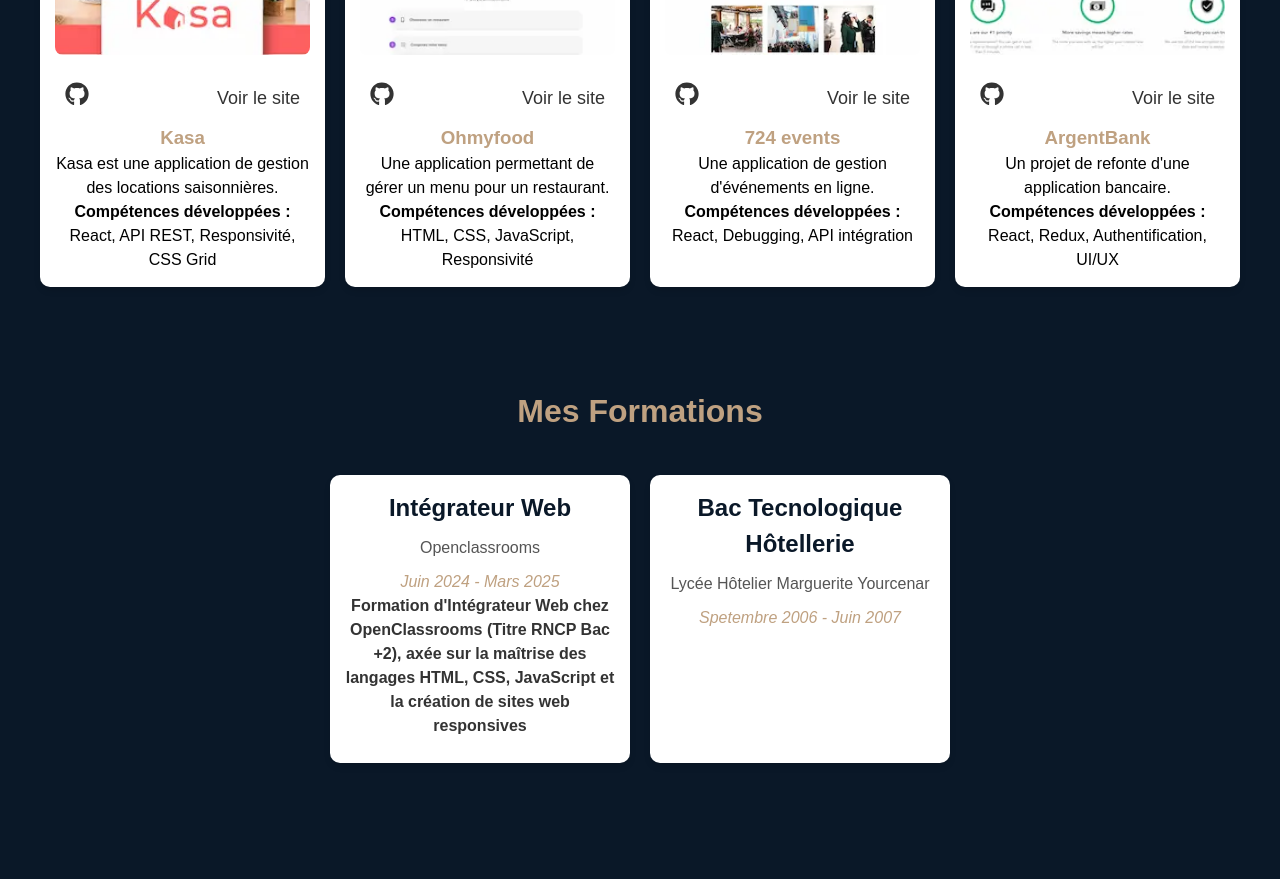
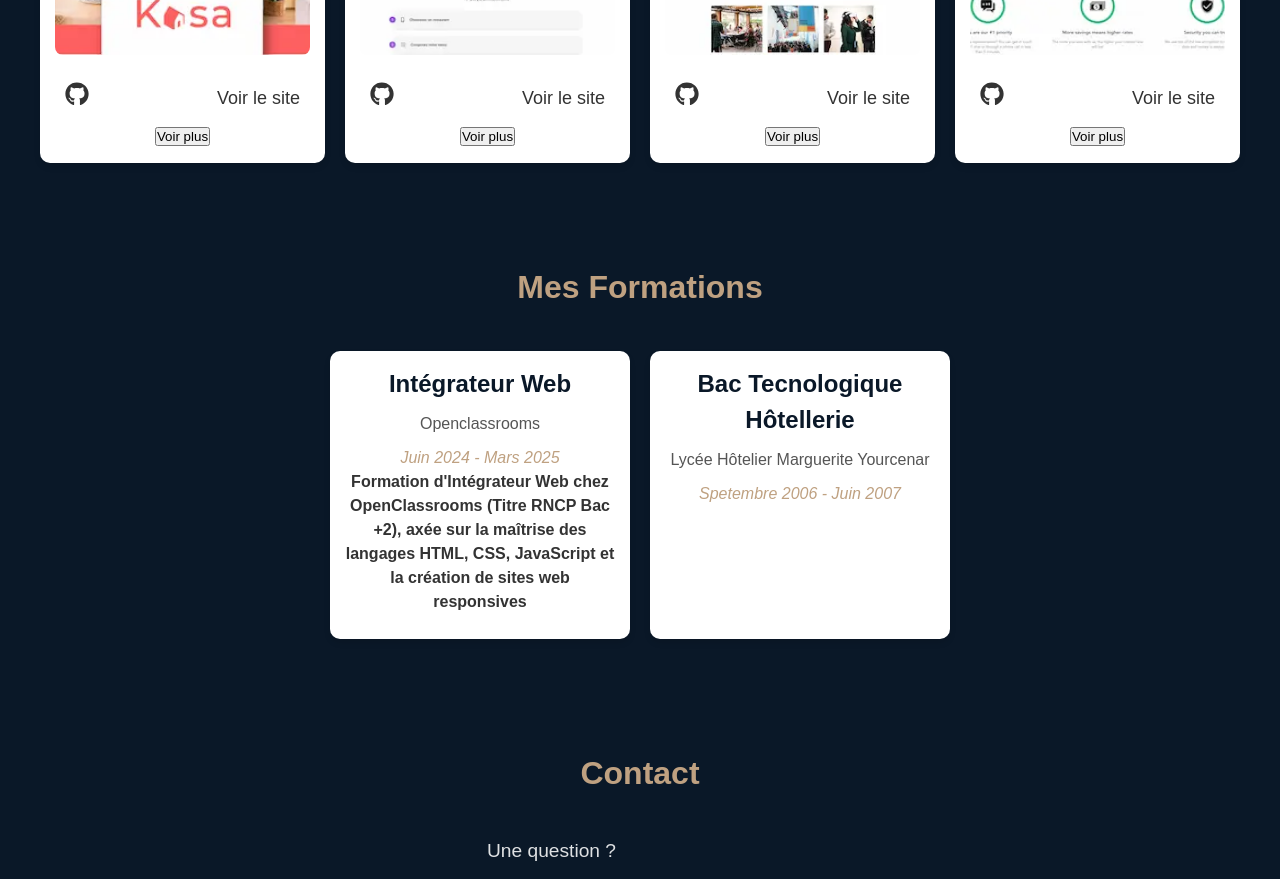
Before and after one commit to YoDaMned59/mon-portfolio, a React (Vite) app in the folder mon-portfolio/: page / in a window 1280 px wide. Shown: the part 1280-2159 px from the top of the page. Built offline with nearby package versions, Linux system fonts and the light colour scheme.

Commit message:
add ProjetcModal and Data in project.json

```diff
--- a/mon-portfolio/package.json
+++ b/mon-portfolio/package.json
@@ -15,6 +15,7 @@
     "react": "^19.0.0",
     "react-dom": "^19.0.0",
     "react-icons": "^5.5.0",
+    "react-modal": "^3.16.3",
     "react-router-dom": "^7.2.0",
     "sass": "^1.85.1"
   },
--- a/mon-portfolio/public/data/projects.json
+++ b/mon-portfolio/public/data/projects.json
@@ -5,8 +5,8 @@
     "image": "images/kasa.webp",
     "github": "https://github.com/YoDaMned59/kasa.git",
     "site": "https://openclassrooms-kasa-app.netlify.app/",
-    "description": "Kasa est une application de gestion des locations saisonnières.",
-    "skills": "React, API REST, Responsivité, CSS Grid"
+    "description": "Kasa est une application moderne permettant aux utilisateurs de trouver des logements en location saisonnière. Ce projet met en avant la gestion des routes avec React Router, la communication avec une API REST, et l’optimisation des composants React via PropTypes. Une attention particulière a été portée à l’accessibilité et à la responsivité avec CSS Grid et SCSS.",
+    "skills": "React, JavaScript ES6, API REST, React Router, PropTypes, CSS Grid, SCSS, Responsivité, Accessibilité"
   },
   {
     "id": 2,
@@ -14,8 +14,8 @@
     "image": "images/ohmyfood.webp",
     "github": "https://github.com/YoDaMned59/Ohmyfood.git",
     "site": "https://yodamned59.github.io/Ohmyfood/",
-    "description": "Une application permettant de gérer un menu pour un restaurant.",
-    "skills": "HTML, CSS, JavaScript, Responsivité"
+    "description": "Ohmyfood est une application web dynamique permettant aux utilisateurs de précommander des plats dans des restaurants partenaires. Ce projet se concentre sur les animations CSS avancées pour enrichir l’expérience utilisateur, avec des effets fluides et interactifs. Une structure SCSS optimisée a été mise en place pour garantir un code maintenable et évolutif.",
+    "skills": "HTML5, CSS3, SCSS, JavaScript, Flexbox, Animations CSS, Responsivité, Accessibilité"
   },
   {
     "id": 3,
@@ -23,8 +23,8 @@
     "image": "images/724-event.webp",
     "github": "https://github.com/YoDaMned59/Debuggez-une-application-React.JS-main.git",
     "site": "https://724events-ac.vercel.app/",
-    "description": "Une application de gestion d'événements en ligne.",
-    "skills": "React, Debugging, API intégration"
+    "description": "724 Events est une plateforme permettant d’organiser et gérer des événements. Ce projet met l’accent sur le debugging d’une application React existante en identifiant et corrigeant des erreurs via Chrome DevTools et les outils de développement React. La gestion des états et des API a également été optimisée avec les Hooks et React Router.",
+    "skills": "React, JavaScript ES6, Debugging, API intégration, React Router, Hooks, Console DevTools, Chrome DevTools"
   },
   {
     "id": 4,
@@ -32,7 +32,7 @@
     "image": "images/argentbank.webp",
     "github": "https://github.com/YoDaMned59/ArgentBank-Frontend.git",
     "site": "https://artfish.pro/portfolio/argentbank/",
-    "description": "Un projet de refonte d'une application bancaire.",
-    "skills": "React, Redux, Authentification, UI/UX"
+    "description": "ArgentBank est une application bancaire sécurisée permettant aux utilisateurs de gérer leurs comptes. Ce projet met en œuvre Redux pour la gestion de l’état global, une authentification sécurisée via JWT, et une architecture modulaire avec React. L'optimisation UX/UI a été priorisée pour garantir une expérience utilisateur fluide et intuitive.",
+    "skills": "React, Redux, JavaScript ES6, API REST, Authentification JWT, UI/UX, SCSS, Accessibilité, React Router"
   }
 ]
--- a/mon-portfolio/src/components/Cards.jsx
+++ b/mon-portfolio/src/components/Cards.jsx
@@ -1,18 +1,7 @@
 import { FaGithub } from "react-icons/fa";
-import { useState } from "react";
 import "../styles/projects.scss";
 
-export const Cards = ({ data }) => {
-    const [openModalId, setOpenModalId] = useState(null);
-
-    const openModal = (projectId) => {
-        setOpenModalId(projectId);
-    };
-
-    const closeModal = () => {
-        setOpenModalId(null);
-    };
-
+export const Cards = ({ data, openModal }) => {
     return (
         <div className="grid">
             {data.length > 0 &&
@@ -31,11 +20,9 @@
                                 Voir le site
                             </a>
                         </div>
-                        <div className="description-content">
-                                <h3>{project.title}</h3>
-                                <p>{project.description}</p>
-                                <p><strong>Compétences développées :</strong> {project.skills}</p>
-                            </div>
+                        <button onClick={() => openModal(project.id)} className="open-modal-btn">
+                            Voir plus
+                        </button>
                     </div>
                 ))
             }
--- /dev/null
+++ b/mon-portfolio/src/components/ProjectModal.jsx
@@ -0,0 +1,44 @@
+import Modal from "react-modal";
+import PropTypes from "prop-types";
+
+Modal.setAppElement("#root");
+
+export const ProjectModal = ({ isOpen, project, closeModal }) => {
+    if (!project) return null;
+
+    return (
+        <Modal
+            isOpen={isOpen}
+            onRequestClose={closeModal}
+            contentLabel="Détails du projet"
+            style={{
+                overlay: { backgroundColor: "rgba(0, 0, 0, 0.5)" },
+                content: {
+                    padding: "20px",
+                    borderRadius: "10px",
+                    maxWidth: "500px",
+                    margin: "auto",
+                    backgroundColor: "#222",
+                    color: "#fff"
+                }
+            }}
+        >
+            <div className="modal-body">
+                <h2>{project.title}</h2>
+                <p className="modal-description">{project.description}</p>
+                <p className="modal-skills">
+                    <strong>Compétences développées :</strong> {project.skills}
+                </p>
+                <button onClick={closeModal} className="close-modal-btn">
+                    Fermer
+                </button>
+            </div>
+        </Modal>
+    );
+};
+
+ProjectModal.propTypes = {
+    isOpen: PropTypes.bool.isRequired,
+    project: PropTypes.object,
+    closeModal: PropTypes.func.isRequired,
+};
--- a/mon-portfolio/src/components/Projects.jsx
+++ b/mon-portfolio/src/components/Projects.jsx
@@ -1,8 +1,10 @@
 import { useEffect, useState } from "react";
 import { Cards } from "./Cards";
+import { ProjectModal } from "./ProjectModal";
 
 export const Projects = () => {
     const [projects, setProjects] = useState([]);
+    const [openModalId, setOpenModalId] = useState(null);
 
     useEffect(() => {
         fetch("/data/projects.json")
@@ -20,10 +22,24 @@
             });
     }, []);
 
+    const openModal = (projectId) => {
+        setOpenModalId(projectId);
+    };
+
+    const closeModal = () => {
+        setOpenModalId(null);
+    };
+
     return (
         <section id="projects" className="projets">
             <h2 className="title">Projets</h2>
-            <Cards data={projects} />
+            <Cards data={projects} openModal={openModal} />
+
+            <ProjectModal
+                isOpen={openModalId !== null}
+                project={projects.find(p => p.id === openModalId)}
+                closeModal={closeModal}
+            />
         </section>
     );
 };
--- a/mon-portfolio/src/styles/projects.scss
+++ b/mon-portfolio/src/styles/projects.scss
@@ -71,10 +71,6 @@
         }
       }
     }
-
-    .description-content p {
-      color: #000;
-    }
   }
 
   @media (max-width: 1024px) {
```
Also changed, not shown: mon-portfolio/src/styles/modal.scss (added, +59 -0 lines), 1 other file (tests, documents, lock files or other folders).
